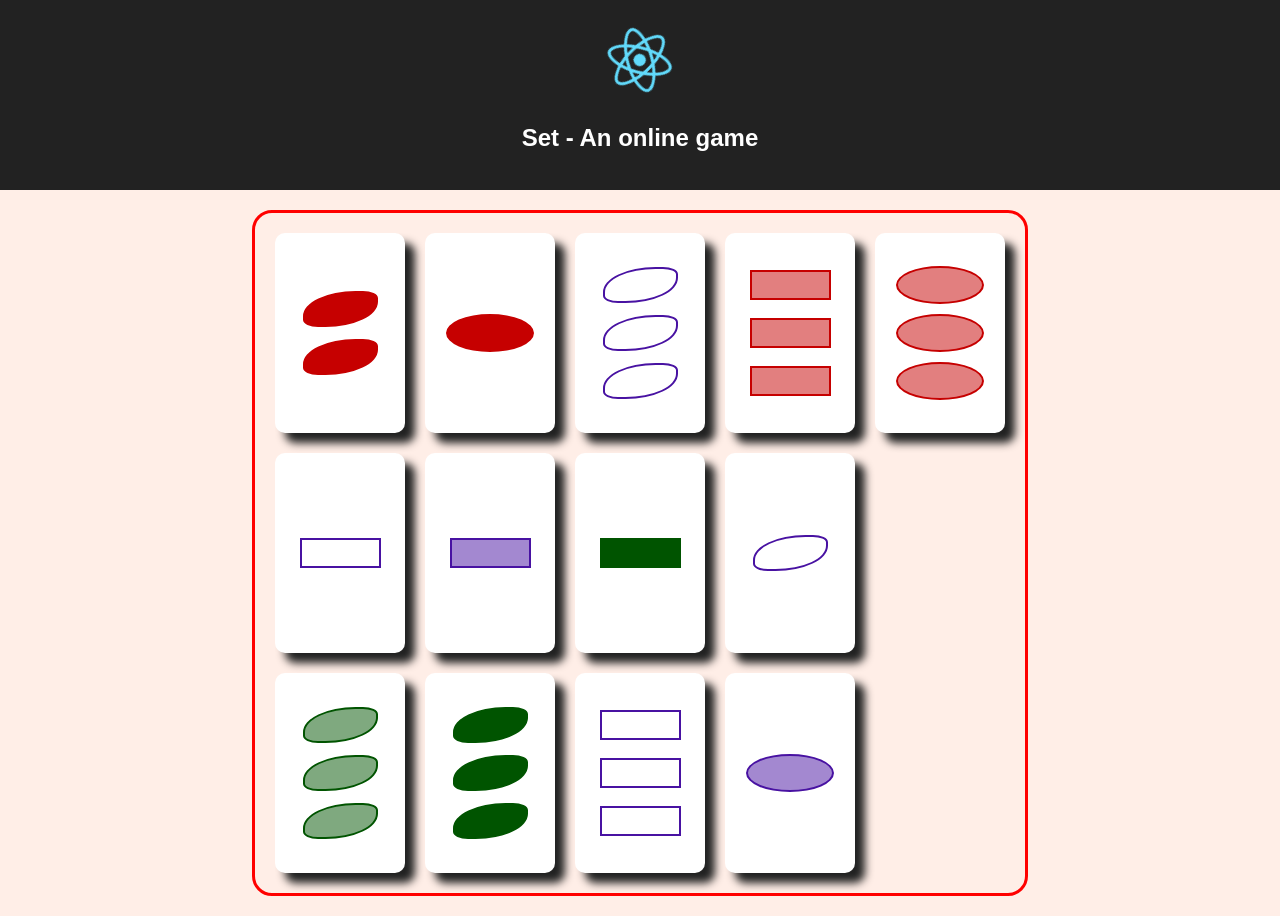
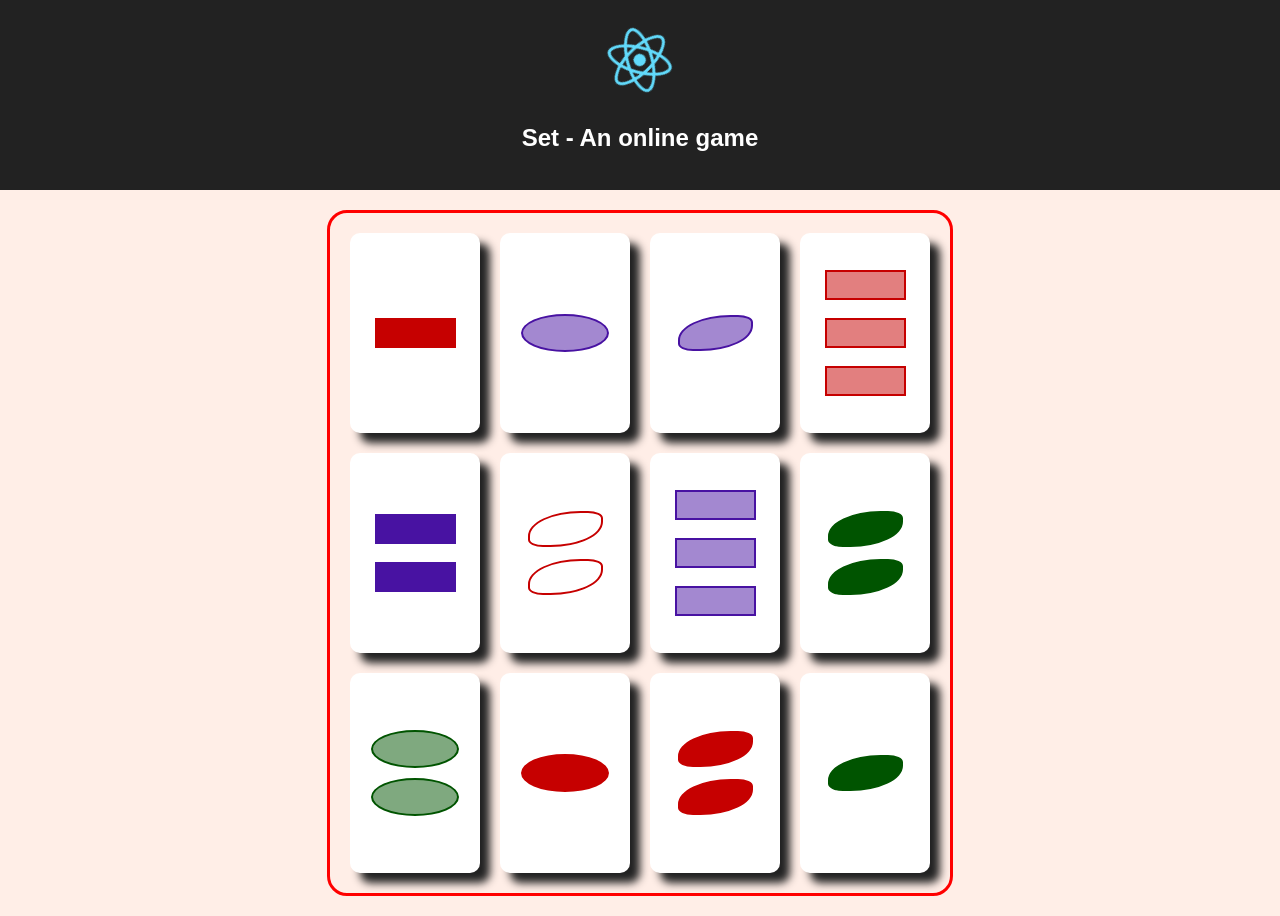
Before and after one commit to HildoBijl/Set, a React (Create React App) app: page / in a window 1280 px wide. Built offline with nearby package versions, Linux system fonts and the light colour scheme.

Commit message:
Build game functionality

```diff
--- a/package.json
+++ b/package.json
@@ -12,6 +12,7 @@
     "start": "react-scripts start",
     "build": "react-scripts build",
     "test": "react-scripts test --env=jsdom",
-    "eject": "react-scripts eject"
+    "eject": "react-scripts eject",
+    "deploy": "react-scripts build && firebase deploy"
   }
 }
--- a/src/components/Card/Card.css
+++ b/src/components/Card/Card.css
@@ -9,7 +9,12 @@
   height: 200px;
   justify-content: center;
   position: absolute;
+  transition: 0.5s;
   width: 130px;
+}
+
+.card.selected {
+  background: #9944ff;
 }
 
 .card.y0 {
--- a/src/components/Card/Card.js
+++ b/src/components/Card/Card.js
@@ -5,18 +5,20 @@ import classnames from 'classnames'
 
 export default class Card extends Component {
   render() {
-    const numberOfShapes = this.props.details[1] + 1
+    const card = this.props.details
+    const numberOfShapes = card[1] + 1
     const arr = new Array(numberOfShapes).fill(0).map((v,i) => <div key={i} className="shape"></div>)
     return (
-      <div className={
+      <div onClick={this.props.onClick} className={
           classnames(
             "card",
-            "prop0" + this.props.details[0],
-            "prop1" + this.props.details[1],
-            "prop2" + this.props.details[2],
-            "prop3" + this.props.details[3],
+            "prop0" + card[0],
+            "prop1" + card[1],
+            "prop2" + card[2],
+            "prop3" + card[3],
             "y" + (this.props.pos % 3),
             "x" + Math.floor(this.props.pos/3),
+            {selected: this.props.selected}
           )
         }>
         {arr}
--- a/src/components/Set/Set.css
+++ b/src/components/Set/Set.css
@@ -6,6 +6,9 @@
   position: relative;
 }
 
+.set.w0 {
+  width: 20px;
+}
 .set.w1 {
   width: 170px;
 }
--- a/src/components/Set/Set.js
+++ b/src/components/Set/Set.js
@@ -6,24 +6,123 @@ import classnames from 'classnames'
 import Card from '../Card/Card.js'
 
 export default class Set extends Component {
-  getCardIndex(card) {
+  constructor(props) {
+    super(props)
+    this.state = {
+      deck: this.shuffle(81),
+      table: [],
+      selected: [],
+      cardsUsed: 0
+    }
+  }
+
+  shuffle(n) {
+    const arr = new Array(n).fill(0).map((v,i) => i)
+    arr.forEach((v,i) => {
+      const ind = Math.floor(i + (n-i)*Math.random())
+      arr[i] = arr[ind]
+      arr[ind] = v
+    })
+    return arr
+  }
+
+  propToIndex(card) {
     return card.reduce((sum,v,i) => sum + v*Math.pow(3,i), 0)
   }
-  getRandomCards(n) {
-    return new Array(n).fill(0).map(() => this.getRandomCard())
+  indexToProp(index) {
+    const arr = []
+    for (let i = 0; i < 4; i++) {
+      arr[i] = index % 3
+      index = (index - arr[i])/3
+    }
+    return arr
   }
-  getRandomCard() {
-    return new Array(4).fill(0).map(() => Math.floor(3*Math.random()))
+
+  getCardFromIndex(index) {
+    return {
+      prop: this.indexToProp(index),
+      index,
+      selected: false
+    }
   }
+
+  isSet(cards) {
+    if (cards.length !== 3)
+      throw new Error('isSet received an array of cards that was not of length 3.')
+    for (let i = 0; i < cards[0].length; i++) {
+      if ((cards[0][i] + cards[1][i] + cards[2][i]) % 3 !== 0)
+        return false
+    }
+    return true
+  }
+
+  findSet(cards) {
+    let sets = []
+    for (let i = 0; i < cards.length; i++) {
+      for (let j = 0; j < i; j++) {
+        for (let k = 0; k < j; k++) {
+            if (this.isSet([cards[i], cards[j], cards[k]]))
+              sets.push([k,j,i])
+         }
+      }
+    }
+    return sets
+  }
+
+  addCardsToTable(table) {
+    const tableAsProp = table.map(this.indexToProp)
+    let cardsUsed = this.state.cardsUsed
+    while (this.findSet(tableAsProp).length === 0 || table.length < 12 || table.length % 3 !== 0) {
+      const cardFromDeck = this.state.deck[cardsUsed++]
+      table.push(cardFromDeck)
+      tableAsProp.push(this.indexToProp(cardFromDeck))
+    }
+    const aantalSets = this.findSet(tableAsProp).length
+    console.log(aantalSets === 1 ? 'Er is nu 1 set.' : 'Er zijn nu ' + aantalSets + ' sets.')
+    this.setState({ table, cardsUsed })
+  }
+
+  componentDidMount() {
+    this.addCardsToTable([])
+  }
+
+  handleClick(pos) {
+    let selected = this.state.selected.slice(0)
+    const indexOf = selected.indexOf(pos)
+    if (indexOf === -1) {
+      selected.push(pos)
+    } else {
+      selected.splice(indexOf, 1)
+    }
+    if (selected.length >= 3) {
+      if (this.isSet(selected.map((v) => this.state.table[v]).map(this.indexToProp))) {
+        let x = selected.sort((a,b) => b-a)
+        let table = this.state.table.slice(0)
+        x.forEach((pos) => table.splice(pos, 1))
+        selected = []
+        this.setState({ table, selected })
+        this.addCardsToTable(table)
+        return
+      }
+      selected = []
+    }
+    this.setState({ selected })
+  }
+
   render() {
-    const numCards = 13
-    const cards = this.getRandomCards(numCards)
+    const table = this.state.table
     return (
       <div className={classnames(
         "set",
-        "w"+Math.ceil(numCards/3)
+        "w"+Math.ceil(table.length/3)
       )}>
-        {cards.map((card, ind) => <Card key={this.getCardIndex(card)} details={card} pos={ind} />)}
+        {table.map((cardIndex, pos) => <Card
+          key={cardIndex}
+          details={this.indexToProp(cardIndex)}
+          pos={pos}
+          selected={this.state.selected.includes(pos)}
+          onClick={() => this.handleClick(pos)}
+        />)}
       </div>
     )
   }
```
